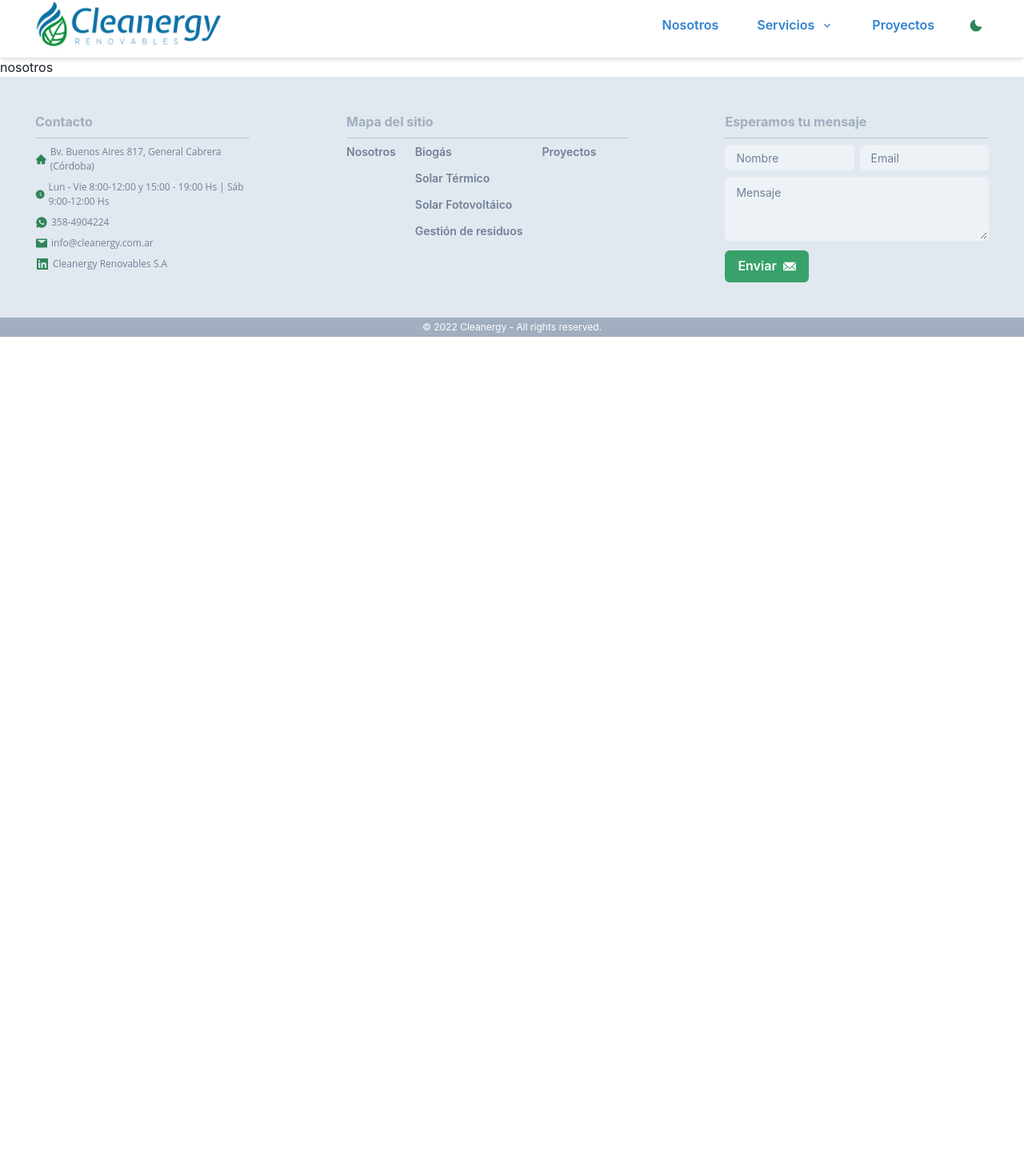
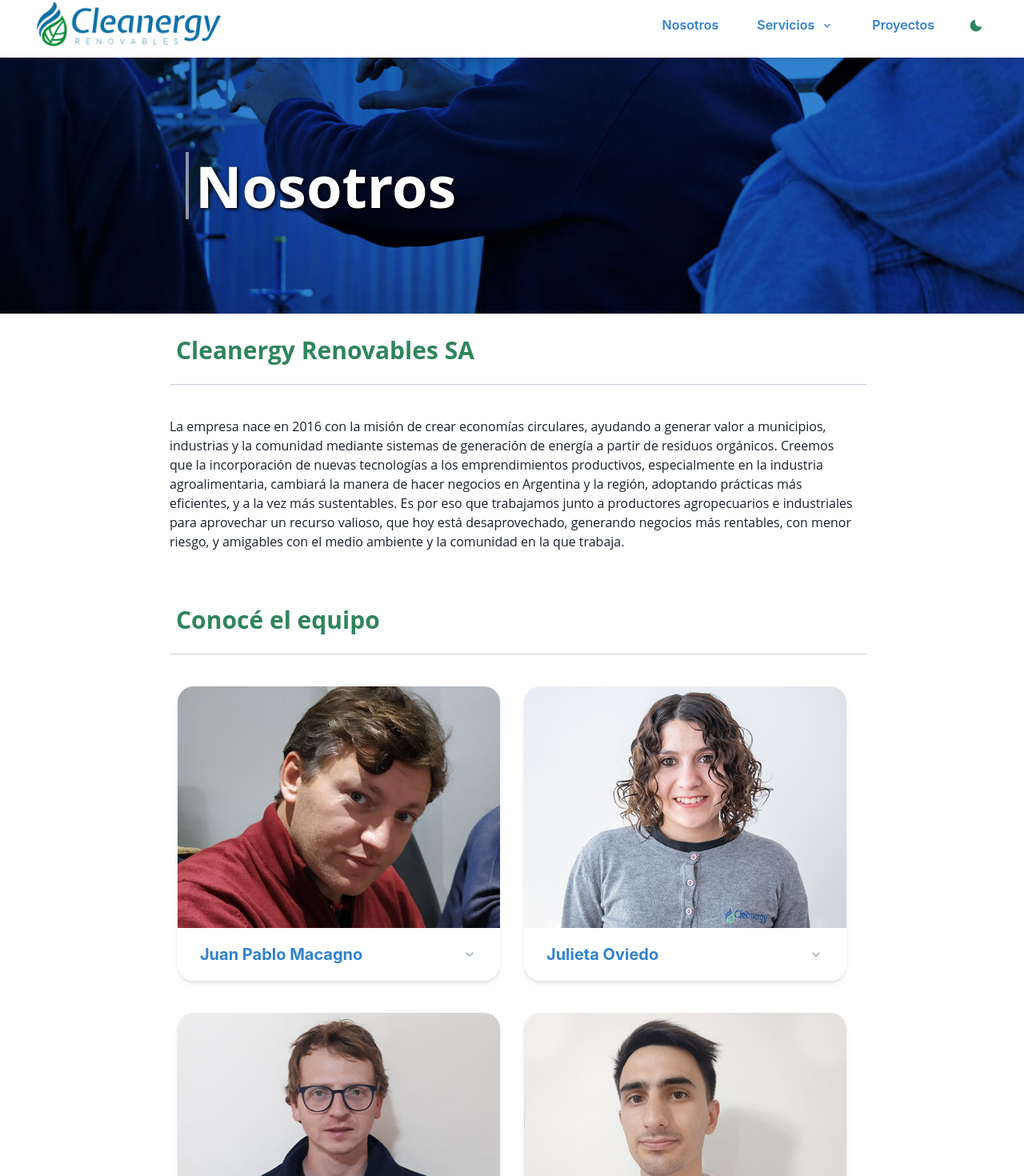
Before and after one commit to NicoPicotto/Cleanergy, a React (Create React App) app: page /nosotros in a window 1280 px wide. Shown: the part 8-1478 px from the top of the page at 80% size. Before the commit the page ends 800 px from the top, so only its background shows below. Built offline with nearby package versions, Linux system fonts and the light colour scheme.

Commit message:
Sección nosotros

```diff
--- a/src/Components/Footer/Footer.js
+++ b/src/Components/Footer/Footer.js
@@ -176,18 +176,18 @@
 								marginRight={6}
 							>
 								<Button variant={'link'} size={'sm'}>
-									<Link to='/serviciosBiogas'>Biogás</Link>
+									<Link to='/biogas'>Biogás</Link>
 								</Button>
 								<Button variant={'link'} size={'sm'}>
-									<Link to='/serviciosSolarTermico'>Solar Térmico</Link>
+									<Link to='/solarTermico'>Solar Térmico</Link>
 								</Button>
 								<Button variant={'link'} size={'sm'}>
-									<Link to='/serviciosSolarFotovoltaico'>
+									<Link to='/solarFotovoltaico'>
 										Solar Fotovoltáico
 									</Link>
 								</Button>
 								<Button variant={'link'} size={'sm'}>
-									<Link to='/serviciosResiduos'>Gestión de residuos</Link>
+									<Link to='/residuos'>Gestión de residuos</Link>
 								</Button>
 							</Stack>
 							<Stack
--- /dev/null
+++ b/src/Components/Landings/SectionsLanding/SectionsLanding.js
@@ -0,0 +1,45 @@
+import React from 'react';
+import { Flex, Divider, Heading, useMediaQuery } from '@chakra-ui/react';
+
+const SectionsLanding = ({ bgImage, title }) => {
+	const [isMobile] = useMediaQuery('(max-width: 1100px)');
+
+	return (
+		<Flex
+			bgImage={bgImage}
+			height={'40vh'}
+			bgRepeat={'no-repeat'}
+			backgroundAttachment={isMobile ? null : 'fixed'}
+			bgSize={'cover'}
+			backgroundPosition={'bottom'}
+			overflowX={'hidden'}
+		>
+			<Flex
+				alignItems={'center'}
+				width={'100vw'}
+				justifyContent={'center'}
+				overflowX={'hidden'}
+			>
+				<Flex
+					width={'70vw'}
+					padding={10}
+					alignItems={'center'}
+					gap={2}
+					justifyContent={isMobile && 'center'}
+				>
+					<Divider orientation='vertical' h={'5em'} borderWidth={2} />
+					<Heading
+						color={'white'}
+						size={'4xl'}
+						textShadow={'2px 2px 4px #000000'}
+						fontFamily={'fonts.open'}
+					>
+						{title}
+					</Heading>
+				</Flex>
+			</Flex>
+		</Flex>
+	);
+};
+
+export default SectionsLanding;
--- /dev/null
+++ b/src/Components/Nosotros/Equipo/CardsPersonales/CardsPersonales.js
@@ -0,0 +1,78 @@
+import React from 'react';
+import {
+	Flex,
+	Box,
+	Accordion,
+	AccordionButton,
+	AccordionItem,
+	AccordionIcon,
+	AccordionPanel,
+	Heading,
+	useMediaQuery,
+	useColorMode,
+	Text,
+	Image,
+} from '@chakra-ui/react';
+
+const CardsPersonales = ({ imageSrc, title, text, subtitle, altImg }) => {
+	const { colorMode } = useColorMode();
+
+	const [isMobile] = useMediaQuery('(max-width: 1100px)');
+
+	return (
+		<Box
+			width={isMobile ? '100%' : '45%'}
+			borderRadius={20}
+			backdropFilter={'auto'}
+			bgColor={colorMode === 'dark' ? '#1a202c' : 'white'}
+			boxShadow='md'
+			borderColor={colorMode === 'dark' && 'brand.primario'}
+			borderWidth={colorMode === 'dark' && 1}
+			overflow={'hidden'}
+			marginTop={5}
+			marginBottom={5}
+			transition={'0.3s'}
+			_hover={{ boxShadow: 'xl' }}
+		>
+			<Box overflow={'hidden'}>
+				<Image src={imageSrc} alt={altImg} width={'100%'} />
+			</Box>
+			<Flex padding={2} flexDir={'column'} justifyContent={'space-between'}>
+				<Accordion allowToggle padding={1} borderColor={'transparent'}>
+					<AccordionItem>
+						<AccordionButton>
+							<Flex
+								alignItems={'center'}
+								justifyContent={'space-between'}
+								width={'100%'}
+							>
+								<Heading color={'brand.primario'} fontSize={'xl'}>
+									{title}
+								</Heading>
+								<AccordionIcon color={'brand.terciario'} />
+							</Flex>
+						</AccordionButton>
+						<AccordionPanel
+							bgColor={colorMode === 'dark' ? '#1a202c' : 'white'}
+							pb={4}
+							fontFamily={'fonts.open'}
+						>
+							<Flex flexDir={'column'}>
+								<Heading
+									fontSize={'lg'}
+									marginBottom={2}
+									fontFamily={'fonts.open'}
+								>
+									{subtitle}
+								</Heading>
+								<Text fontSize={'sm'}>{text}</Text>
+							</Flex>
+						</AccordionPanel>
+					</AccordionItem>
+				</Accordion>
+			</Flex>
+		</Box>
+	);
+};
+
+export default CardsPersonales;
--- /dev/null
+++ b/src/Components/Nosotros/Equipo/Equipo.js
@@ -0,0 +1,93 @@
+import React from 'react';
+import { Flex, Heading, Text, Divider, useMediaQuery } from '@chakra-ui/react';
+import CardsPersonales from './CardsPersonales/CardsPersonales';
+
+const Equipo = () => {
+	const [isMobile] = useMediaQuery('(max-width: 1100px)');
+
+	const teamMembers = [
+		{
+			imageSrc: '/assets/teamJP.jpg',
+			title: 'Juan Pablo Macagno',
+			subtitle:
+				'Licenciado en Biotecnología (UNR), PhD en Biotecnología (Universidad de Glasgow, Reino Unido)',
+			text: 'Vasta experiencia en Medio Ambiente, investigación y desarrollo de procesos biotecnológicos y gestión de residuos sólidos urbanos (GIRSU).',
+			altImg: 'Foto de Juan Pablo Macagno',
+		},
+		{
+			imageSrc: '/assets/teamJuli.jpg',
+			title: 'Julieta Oviedo',
+			subtitle: 'Licenciada en Ambiente y Energías Renovables (UNVM).',
+			text: 'Experiencia en diseño y desarrollo de proyectos solares fotovoltaicos de pequeña y mediana escala y en gestión de residuos orgánicos agroindustriales y operación de plantas de biogás.',
+			altImg: 'Foto de Julieta Oviedo',
+		},
+		{
+			imageSrc: '/assets/teamFlavio.jpg',
+			title: 'Flavio Lepore',
+			subtitle:
+				'Ingeniero Mecánico (UNRC) y diplomado en gestión de activos y mantenimiento (UTN).',
+			text: 'Experiencia en diseño y desarrollo de diferentes proyectos de ingeniería en industrias como la automotriz, medicina y metalmecánica. Experiencia en desarrollo de proyectos, gestión de mantenimiento y operación de plantas de biogás.',
+			altImg: 'Foto de Flavio Lepore',
+		},
+		{
+			imageSrc: '/assets/teamBullo.jpg',
+			title: 'Nicolás Bullo',
+			subtitle:
+				'Estudiante avanzado de Ing. Agronómica en Facultad De Agronomía y Veterinaria (UNRC).',
+			text: 'Se unió a Cleanergy para realizar su trabajo final de grado y desde entonces se encarga de realizar el asesoramiento técnico agronómico para la revalorización del Digestato.',
+			altImg: 'Foto de Nicolas Bullo',
+		},
+		{
+			imageSrc: '/assets/teamMarle.jpg',
+			title: 'Marlene Martinez',
+			subtitle:
+				'Estudiante de la carrera Contador Publico Nacional en Universidad Nacional de Cuyo (Mendoza).',
+			text: 'Dentro de Cleanergy Renovables S.A. realiza tareas administrativas.',
+			altImg: 'Foto de Marlene Martinez',
+		},
+	];
+
+	return (
+		<Flex
+			justifyContent={'center'}
+			alignItems={'center'}
+			flexDir={'column'}
+			marginBottom={5}
+		>
+			<Flex w={isMobile ? '90vw' : '70vw'} padding={5} flexDir={'column'}>
+				<Heading
+					fontFamily={'fonts.open'}
+					color={'brand.secundario'}
+					padding={2}
+					size={isMobile ? 'md' : 'lg'}
+					textAlign={isMobile && 'center'}
+				>
+					Conocé el equipo
+				</Heading>
+				<Divider borderColor={'brand.terciario'} padding={2} />
+			</Flex>
+			<Flex
+				justifyContent={'space-evenly'}
+				alignItems={'center'}
+				overflowX={'hidden'}
+				marginBottom={5}
+				flexDir={isMobile && 'column'}
+				flexWrap={'wrap'}
+				w={isMobile ? '90vw' : '70vw'}
+			>
+				{teamMembers.map((team, key) => (
+					<CardsPersonales
+						imageSrc={team.imageSrc}
+						title={team.title}
+						text={team.text}
+						subtitle={team.subtitle}
+						altImg={team.altImg}
+						key={key}
+					/>
+				))}
+			</Flex>
+		</Flex>
+	);
+};
+
+export default Equipo;
--- /dev/null
+++ b/src/Components/Nosotros/NosotrosTexto/NosotrosTexto.js
@@ -0,0 +1,47 @@
+import React from 'react';
+import { Flex, Heading, Text, Divider, useMediaQuery } from '@chakra-ui/react';
+
+const NosotrosTexto = () => {
+	const [isMobile] = useMediaQuery('(max-width: 1100px)');
+
+	return (
+		<Flex
+			justifyContent={'center'}
+			alignItems={'center'}
+			flexDir={'column'}
+			marginBottom={5}
+		>
+			<Flex w={isMobile ? '90vw' : '70vw'} padding={5} flexDir={'column'}>
+				<Heading
+					fontFamily={'fonts.open'}
+					color={'brand.secundario'}
+					padding={2}
+					size={isMobile ? 'md' : 'lg'}
+					textAlign={isMobile && 'center'}
+				>
+					Cleanergy Renovables SA
+				</Heading>
+				<Divider borderColor={'brand.terciario'} padding={2} />
+			</Flex>
+			<Text
+				w={isMobile ? '90vw' : '70vw'}
+				padding={5}
+				fontFamily={'fonts.open'}
+			>
+				La empresa nace en 2016 con la misión de crear economías circulares,
+				ayudando a generar valor a municipios, industrias y la comunidad
+				mediante sistemas de generación de energía a partir de residuos
+				orgánicos. Creemos que la incorporación de nuevas tecnologías a los
+				emprendimientos productivos, especialmente en la industria
+				agroalimentaria, cambiará la manera de hacer negocios en Argentina y la
+				región, adoptando prácticas más eficientes, y a la vez más sustentables.
+				Es por eso que trabajamos junto a productores agropecuarios e
+				industriales para aprovechar un recurso valioso, que hoy está
+				desaprovechado, generando negocios más rentables, con menor riesgo, y
+				amigables con el medio ambiente y la comunidad en la que trabaja.
+			</Text>
+		</Flex>
+	);
+};
+
+export default NosotrosTexto;
--- a/src/views/nosotros.js
+++ b/src/views/nosotros.js
@@ -1,9 +1,16 @@
-import React from 'react'
+import React from 'react';
+import SectionsLanding from '../Components/Landings/SectionsLanding/SectionsLanding';
+import Equipo from '../Components/Nosotros/Equipo/Equipo';
+import NosotrosTexto from '../Components/Nosotros/NosotrosTexto/NosotrosTexto';
 
 const nosotros = () => {
-  return (
-    <div>nosotros</div>
-  )
-}
+	return (
+		<>
+			<SectionsLanding title='Nosotros' bgImage={'/assets/about.jpg'} />
+			<NosotrosTexto />
+			<Equipo />
+		</>
+	);
+};
 
-export default nosotros
+export default nosotros;
```
